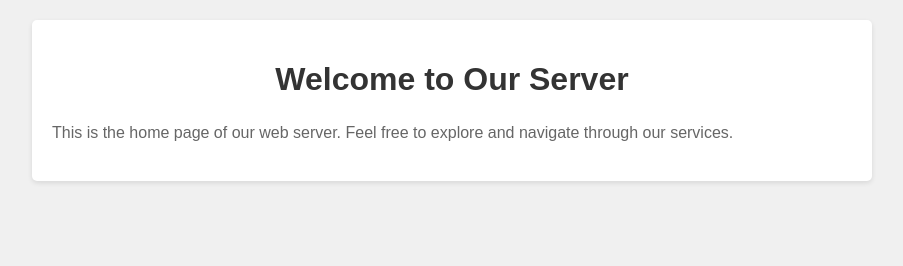
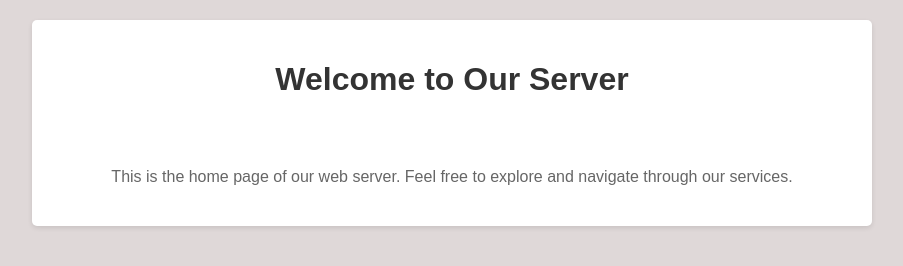
Before and after one commit to Kennius7/shosan-app-server, a website: page index.html in a window 1280 px wide. Shown: the whole page, without its empty margins (188-1091 px from the left). Drawn offline with Linux system fonts and the light colour scheme.

Commit message:
index.html creation - 01

```diff
--- a/index.html
+++ b/index.html
@@ -10,7 +10,7 @@
             font-family: Arial, sans-serif;
             margin: 0;
             padding: 20px;
-            background-color: #f0f0f0;
+            background-color: #dfd8d8;
         }
         .container {
             max-width: 800px;
@@ -19,10 +19,15 @@
             padding: 20px;
             border-radius: 5px;
             box-shadow: 0 2px 5px rgba(0,0,0,0.1);
+            display: flex;
+            flex-direction: column;
+            justify-content: center;
+            align-items: center;
         }
         h1 {
             color: #333;
             text-align: center;
+            margin-bottom: 50px;
         }
         p {
             color: #666;
```
